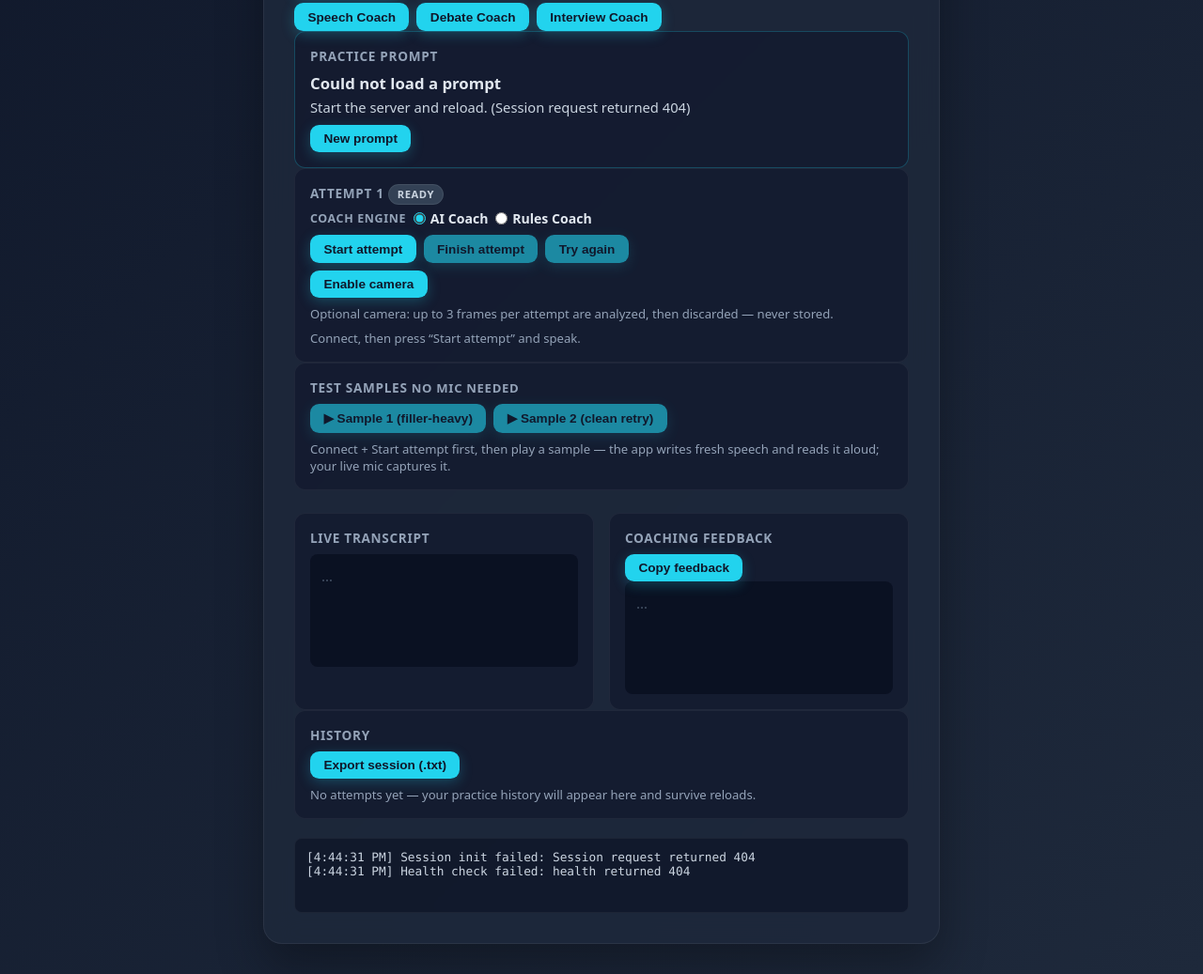
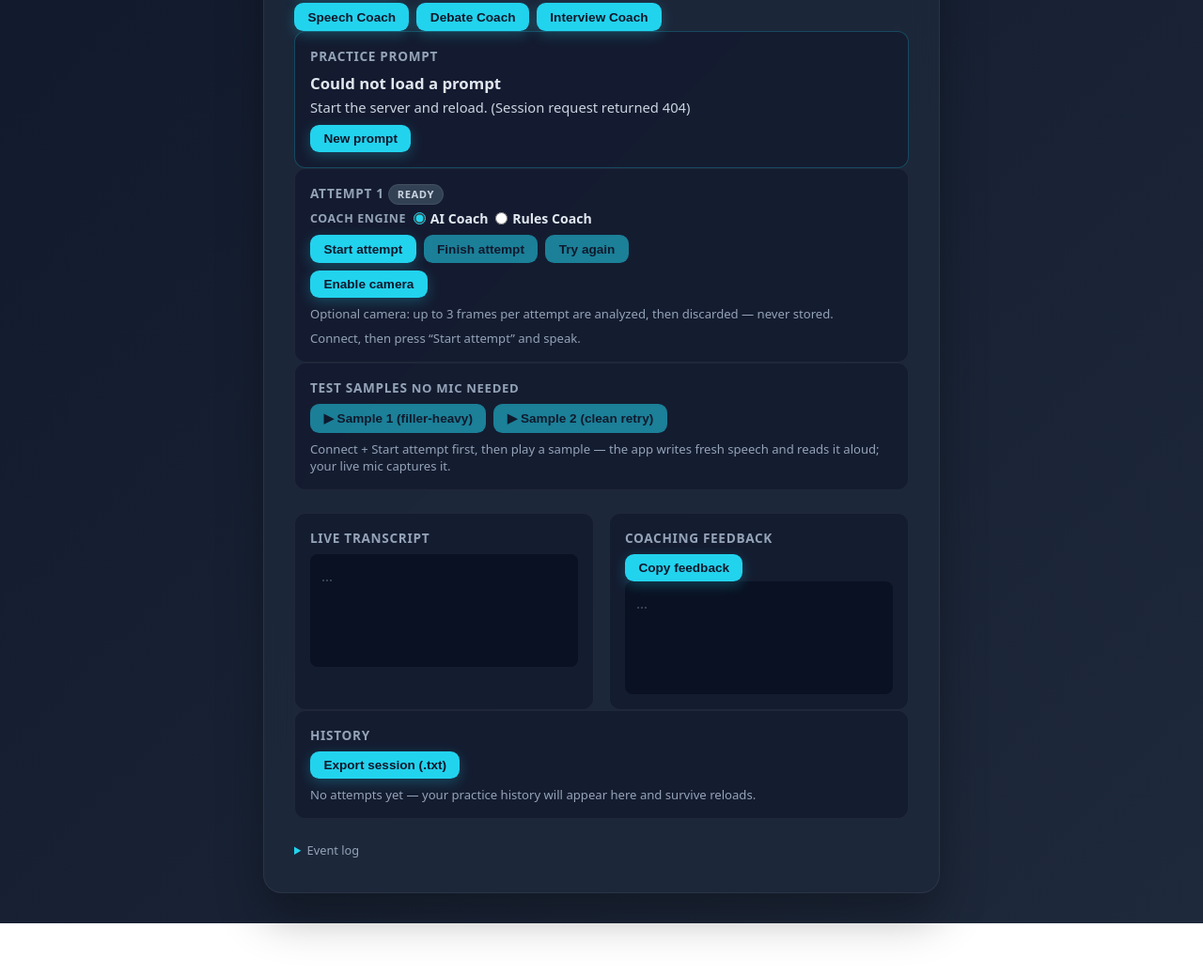
Before and after one commit to singharyan44/voice-coach, a website: page m0-voice-coach/public/index.html in a window 1280 px wide. Shown: the part 458-1495 px from the top of the page at 94% size. After the commit the page ends 1441 px from the top, so only its background shows below. Drawn offline with Linux system fonts and the light colour scheme; no server answers.

Commit message:
Final polish review: collapsible log, disabled hover, dedup CSS, reduced motion

```diff
--- a/m0-voice-coach/public/index.html
+++ b/m0-voice-coach/public/index.html
@@ -206,7 +206,10 @@
       </section>
     </div><!-- /interviewMode -->
 
-    <div id="log" class="log"></div>
+    <details class="log-wrap">
+      <summary>Event log</summary>
+      <div id="log" class="log"></div>
+    </details>
   </div>
 
   <script src="attempt-recorder.js"></script>
--- a/m0-voice-coach/public/style.css
+++ b/m0-voice-coach/public/style.css
@@ -44,9 +44,9 @@ h1 { font-size: 1.75rem; letter-spacing: -0.02em; margin-bottom: 0.25rem; }
   transition: transform 0.05s ease, box-shadow 0.2s ease;
   box-shadow: 0 4px 14px rgba(34,211,238,0.25);
 }
-.btn:hover { transform: translateY(-1px); box-shadow: 0 6px 20px rgba(34,211,238,0.35); }
+.btn:hover:not(:disabled) { transform: translateY(-1px); box-shadow: 0 6px 20px rgba(34,211,238,0.35); }
 .btn:active { transform: translateY(0); }
-.btn:disabled { opacity: 0.6; cursor: not-allowed; }
+.btn:disabled { opacity: 0.55; cursor: not-allowed; box-shadow: none; }
 .panels { display: grid; grid-template-columns: 1fr 1fr; gap: 1rem; margin-top: 1.5rem; }
 .panel { background: rgba(15,23,42,0.6); border: 1px solid rgba(255,255,255,0.05); border-radius: 0.75rem; padding: 1rem; }
 .panel h2 { font-size: 0.85rem; text-transform: uppercase; letter-spacing: 0.05em; color: #94a3b8; margin-bottom: 0.5rem; }
@@ -144,7 +144,7 @@ h1 .mode-label { -webkit-text-fill-color: #22d3ee; }
 .engine-option input { accent-color: #22d3ee; }
 .engine-option input:disabled + span, .engine-option:has(input:disabled) { opacity: 0.55; cursor: not-allowed; }
 /* Debate mode (additive) */
-#motionSelect {
+#motionSelect, #roleSelect {
   background: rgba(2,6,23,0.5);
   color: #e2e8f0;
   border: 1px solid rgba(255,255,255,0.1);
@@ -187,12 +187,17 @@ h1 .mode-label { -webkit-text-fill-color: #22d3ee; }
   .transcript-box { min-height: 90px; font-size: 0.9rem; }
   .log { max-height: 110px; }
 }
-#roleSelect {
-  background: rgba(2,6,23,0.5);
-  color: #e2e8f0;
-  border: 1px solid rgba(255,255,255,0.1);
-  border-radius: 0.5rem;
-  padding: 0.45rem 0.6rem;
-  font-size: 0.9rem;
-  max-width: 100%;
+/* Final polish: collapsible log, reduced motion */
+.log-wrap { margin-top: 1.25rem; }
+.log-wrap summary {
+  cursor: pointer;
+  font-size: 0.8rem;
+  color: #94a3b8;
+  padding: 0.25rem 0;
+  user-select: none;
 }
+.log-wrap summary::marker { color: #22d3ee; }
+.log-wrap .log { margin-top: 0.5rem; }
+@media (prefers-reduced-motion: reduce) {
+  *, *::before, *::after { animation: none !important; transition: none !important; }
+}
```
